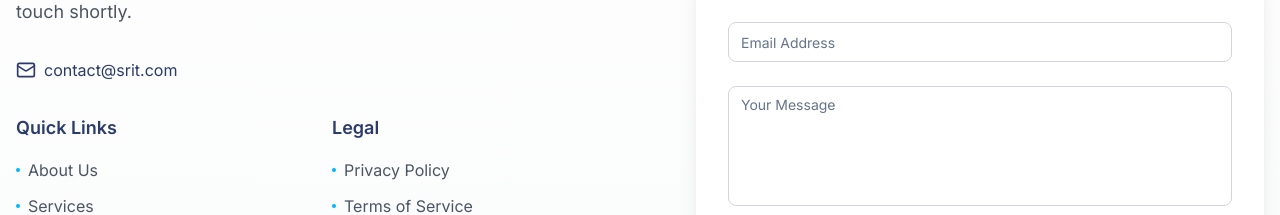
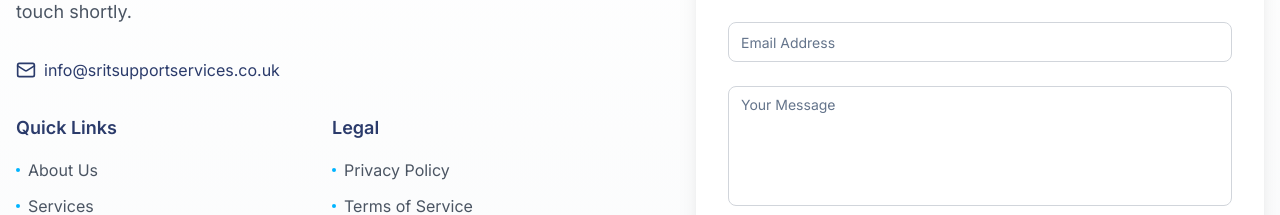
Before and after one commit to pkaushik-02002/SR-IT-Solutions-, a Next.js app: page / in a window 1280 px wide. Shown: the part 2261-2476 px from the top of the page. Built offline with nearby package versions, Linux system fonts and the light colour scheme; no server answers.

Commit message:
Update footer.tsx

```diff
--- a/components/footer.tsx
+++ b/components/footer.tsx
@@ -72,10 +72,10 @@ export function Footer() {
             <div className="flex items-center space-x-2 text-[#2B3B6B]">
               <Mail className="h-5 w-5" />
               <Link
-                href="mailto:contact@srit.com"
+                href="mailto:info@sritsupportservices.co.uk"
                 className="hover:text-[#00B4FF] transition-colors"
               >
-                contact@srit.com
+                info@sritsupportservices.co.uk
               </Link>
             </div>
 
```
